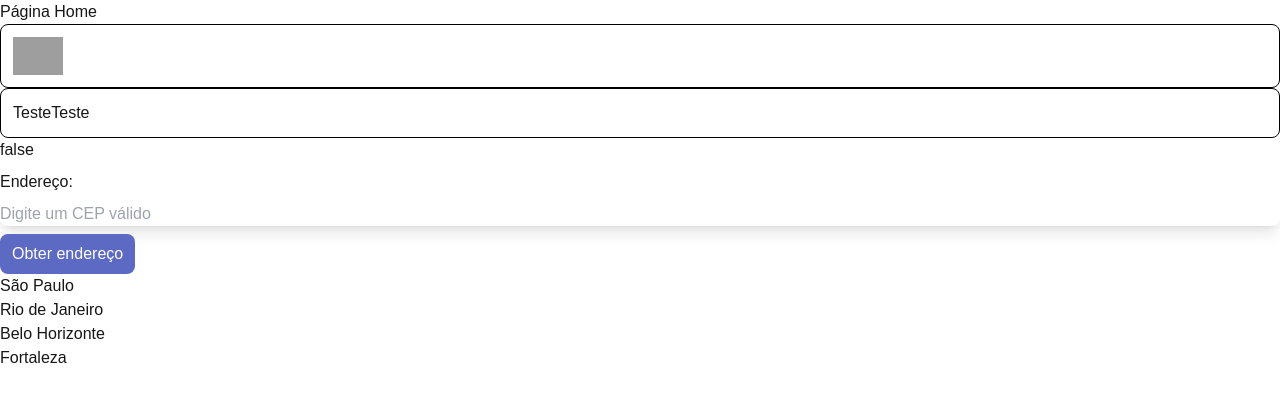
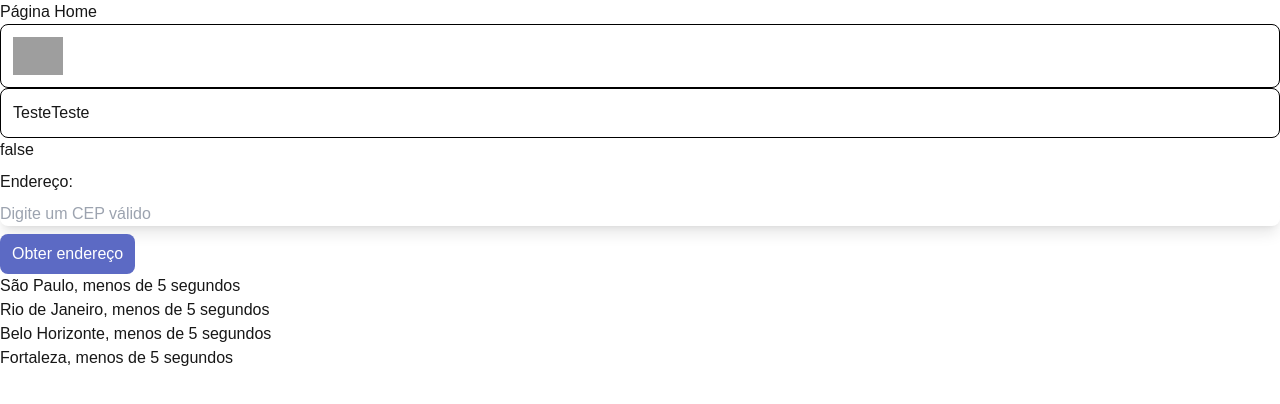
Before and after one commit to alefadonais5/CEP-Info, a Next.js app: page / in a window 1280 px wide. Shown: the top 404 px of the page. Built offline with nearby package versions, Linux system fonts and the light colour scheme; grey boxes are pictures that could not be loaded.

Commit message:
feat: manipula dados de data

```diff
--- a/package.json
+++ b/package.json
@@ -9,6 +9,7 @@
         "lint": "next lint"
     },
     "dependencies": {
+        "date-fns": "^4.1.0",
         "next": "14.2.14",
         "react": "^18",
         "react-dom": "^18"
--- a/src/app/page.tsx
+++ b/src/app/page.tsx
@@ -1,6 +1,8 @@
 "use client";
+import { formatDistanceToNow } from "date-fns";
 import { getAdress } from "../../get-adress";
 import { useState } from "react";
+import { ptBR } from "date-fns/locale";
 
 type Address = {
   id: string;
@@ -11,6 +13,7 @@ type Address = {
   localidade: string; // Cidade
   logradouro: string;
   uf: string;
+  consultedAt: Date;
 };;
 
 const initialAddresses: Address [] = [
@@ -23,6 +26,7 @@ const initialAddresses: Address [] = [
     localidade: "São Paulo",
     logradouro: "Praça da Sé",
     uf: "SP",
+    consultedAt: new Date(),
   },
   {
     id: "2",
@@ -33,6 +37,7 @@ const initialAddresses: Address [] = [
     localidade: "Rio de Janeiro",
     logradouro: "Avenida Atlântica",
     uf: "RJ",
+    consultedAt: new Date(),
   },
   {
     id: "3",
@@ -43,6 +48,7 @@ const initialAddresses: Address [] = [
     localidade: "Belo Horizonte",
     logradouro: "Rua Pernambuco",
     uf: "MG",
+    consultedAt: new Date()
   },
   {
     id: "4",
@@ -53,6 +59,7 @@ const initialAddresses: Address [] = [
     localidade: "Fortaleza",
     logradouro: "Rua Silva Jatahy",
     uf: "CE",
+    consultedAt: new Date(),
   },
 ];
 
@@ -96,7 +103,13 @@ function Card({children}: CardProps) {
   // console.log(children);
   return <div className="p-3 border border-black rounded-lg">{children}</div>
 }
-
+function formatDate(date: Date){
+  const result = formatDistanceToNow(
+    new Date(date),
+    {includeSeconds: true, locale: ptBR}
+  )
+  return result
+}
 
 
 export default function Home() {
@@ -121,8 +134,12 @@ export default function Home() {
         return;
       }
 
+      const newAdress: Address = {id: self.crypto.randomUUID(), consultedAt: new Date(), ...result};
+      console.log(newAdress)
+
       //Adiciona o novo endereço na primeira posição do array
-      const newAddresses = [result, ...initialAddresses]
+      // const newAddresses = [result, ...initialAddresses]
+      const newAddresses = [newAdress, ...initialAddresses]
       setAddresses(newAddresses)
 
     } catch (error) {
@@ -172,7 +189,7 @@ export default function Home() {
 
         <ul>
           {addresses.map((adress) =>(
-            <li key={adress.id}>{adress.localidade}</li>
+            <li key={adress.id}>{adress.localidade}, {formatDate(adress.consultedAt)}</li>
           ))}
         </ul>
 
```
Also changed, not shown: 1 other file (tests, documents, lock files or other folders). Lines whose indentation alone changed are shown as unchanged.
